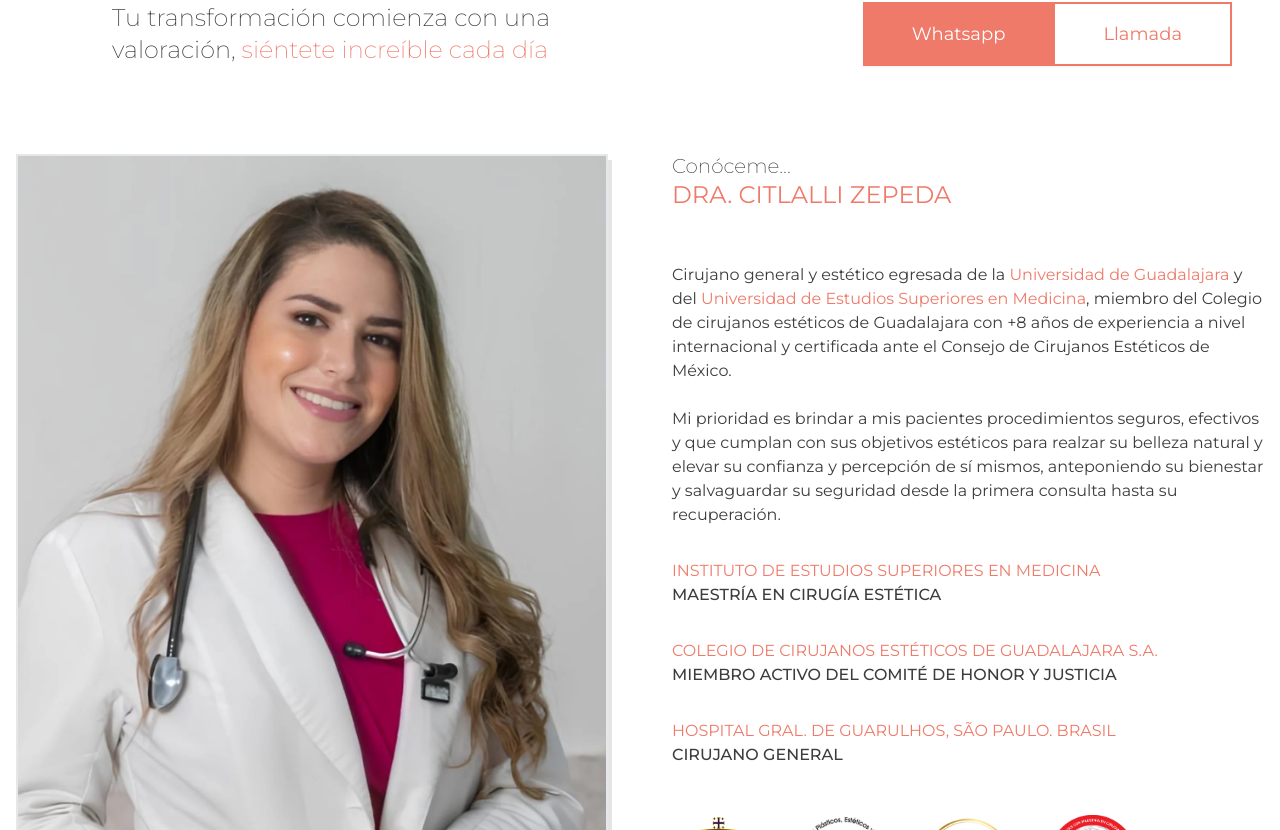
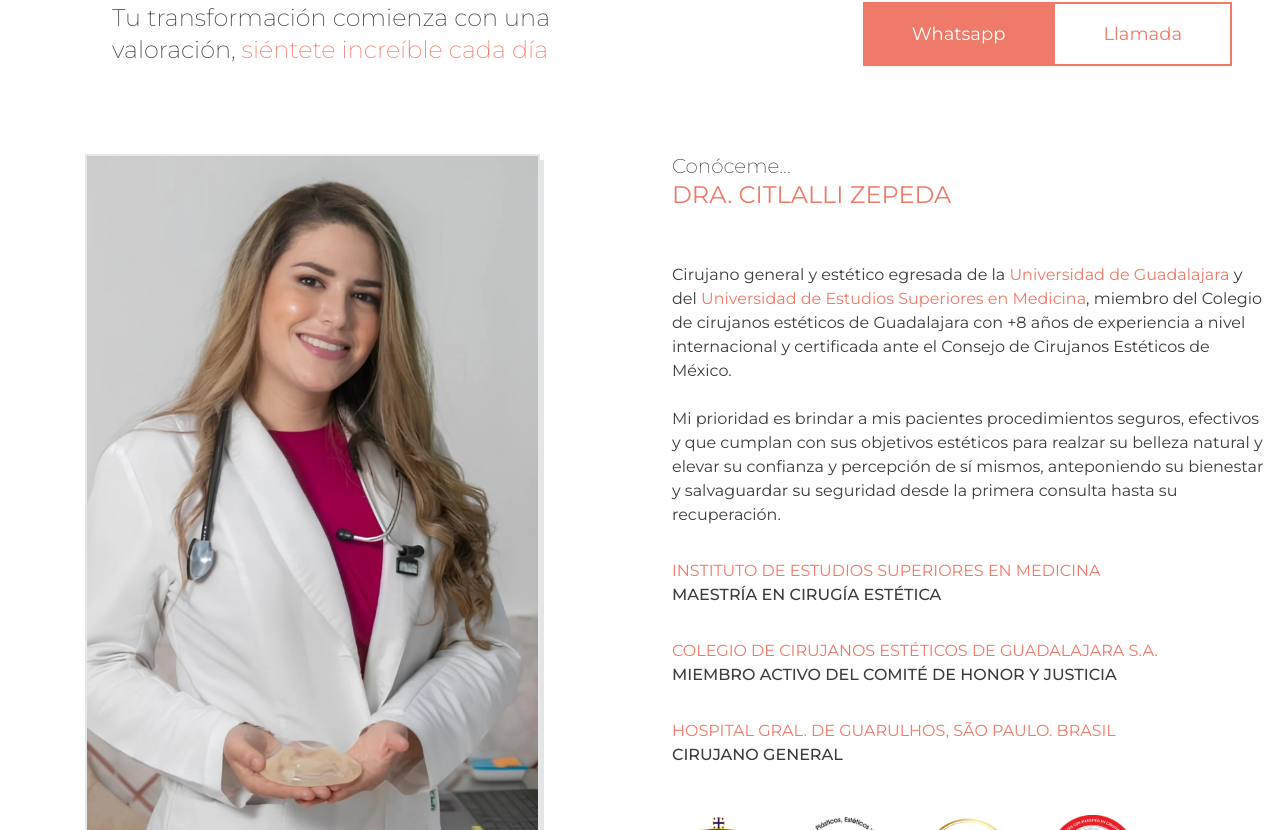
Before and after one commit to senso-mx/dr_francisco_camacho, a Next.js app: page / in a window 1280 px wide. Shown: the part 1650-2480 px from the top of the page. Built offline with nearby package versions, Linux system fonts and the light colour scheme.

Commit message:
fix about size

```diff
--- a/src/components/About.jsx
+++ b/src/components/About.jsx
@@ -28,13 +28,13 @@ export default function About() {
     <section className="section-container">
       <div className="container mx-auto py-6">
         <div className="flex flex-wrap -m-8">
-          <div className="w-full md:w-1/2 p-8 aspect-auto[690/1107]">
+          <div className="w-full md:w-1/2 p-8">
             <Image
-              className="mx-auto md:ml-0 shadow-[5px_5px_0px_-1px_rgba(0,0,0,0.1)] border-2 border-gray-200 "
+              className="mx-auto shadow-[5px_5px_0px_-1px_rgba(0,0,0,0.1)] border-2 border-gray-200"
               src={`${process.env.BASE_PATH || ""}/imgs/about.webp`}
               alt="Doctora Citlalli Zepeda"
-              width={690}
-              height={1107}
+              width={455}
+              height={730}
             />
           </div>
           <div className="w-full md:w-1/2 p-8">
```
